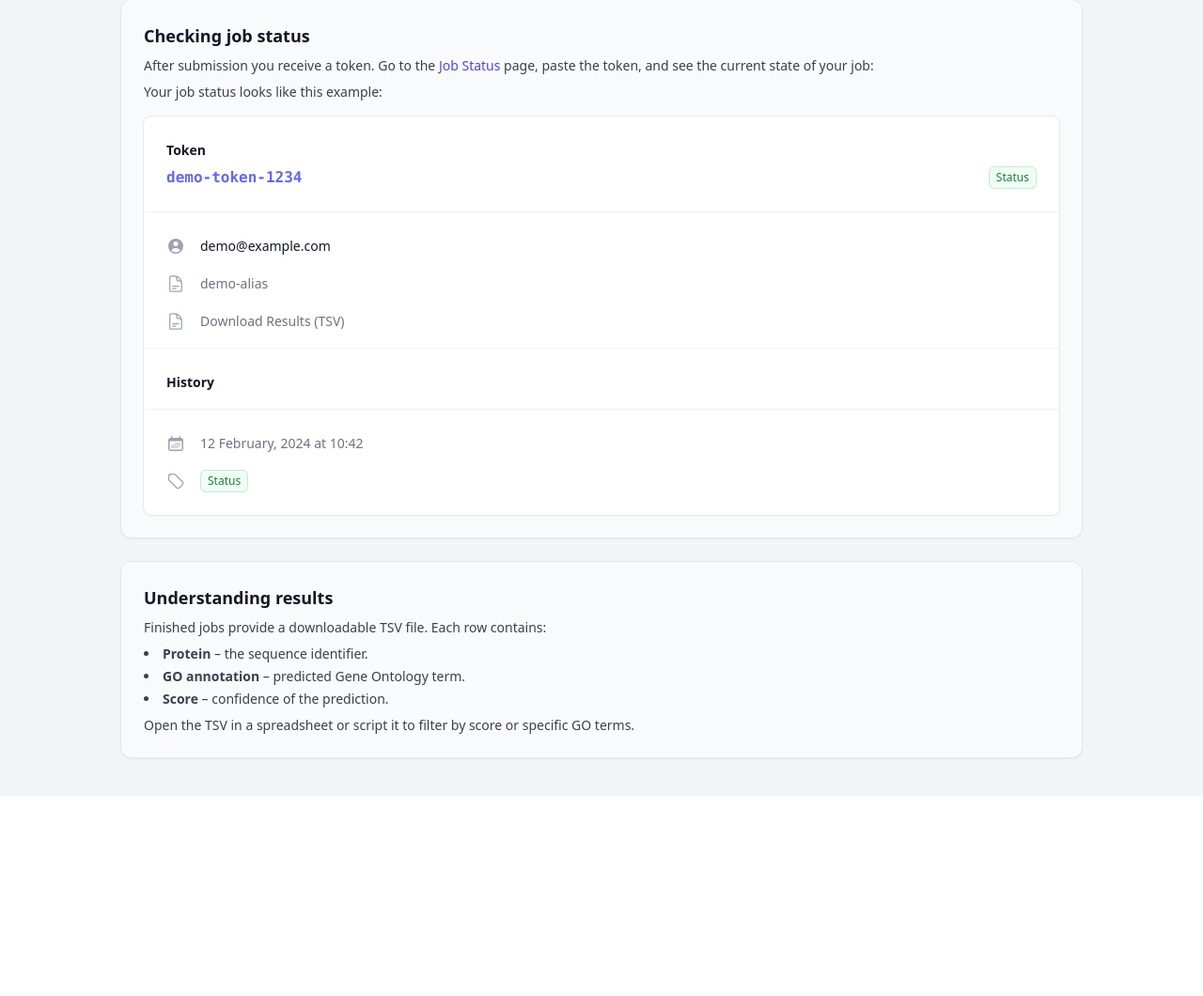
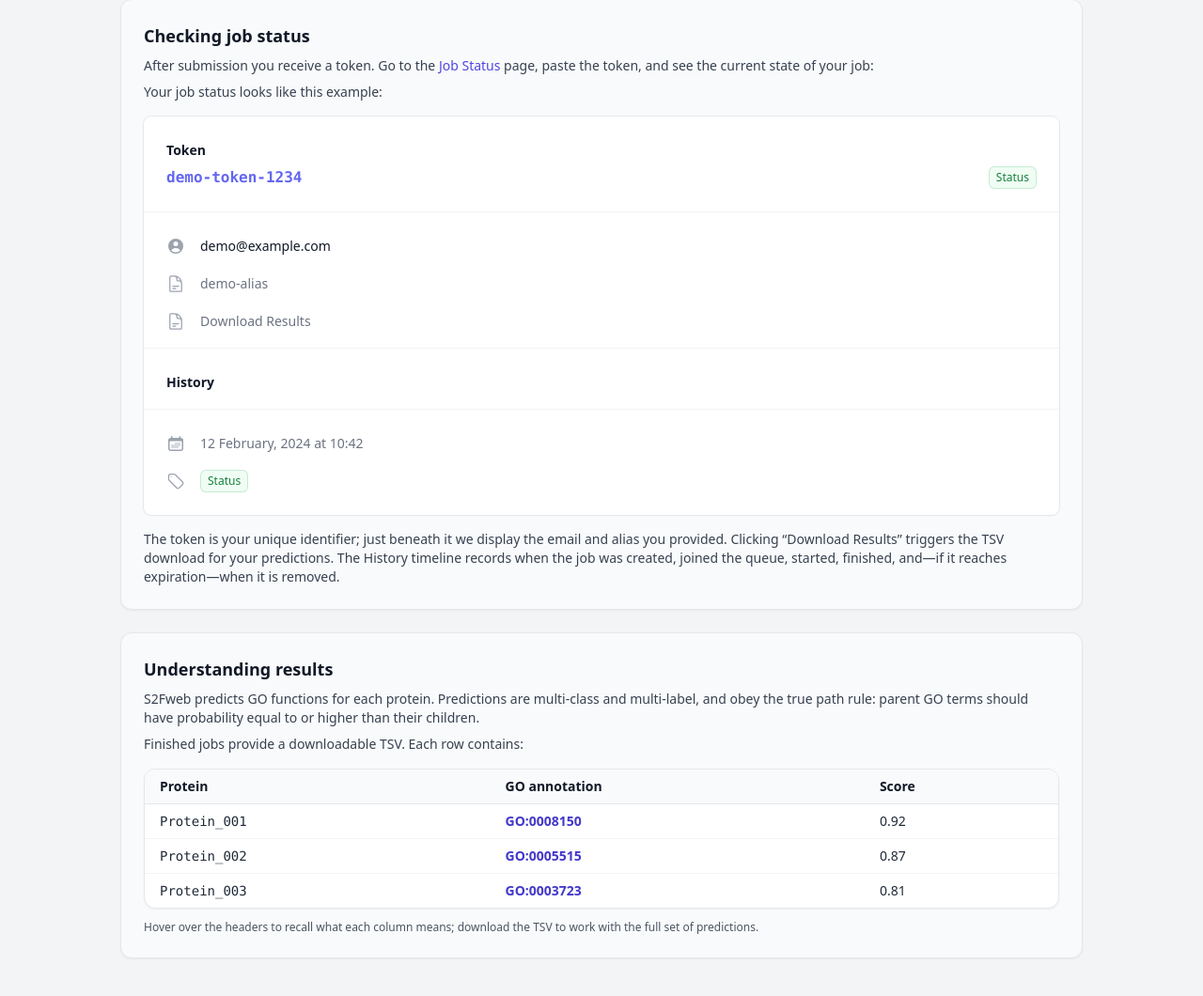
Before and after one commit to paccanarolab/s2f-web, a Python web app: template frontend/base/jinja2/base/help.html in a window 1280 px wide. Shown: the part 678-1738 px from the top of the page at 94% size. Before the commit the page ends 1487 px from the top, so only its background shows below. Run offline with Jinja, Linux system fonts and the light colour scheme; the template is opened without the code that fills it, so the values that code supplies are empty; style sheets or scripts are compiled from the project's sources.

Commit message:
Improving the help text

```diff
--- a/frontend/base/jinja2/base/help.html
+++ b/frontend/base/jinja2/base/help.html
@@ -88,7 +88,7 @@
                         </svg>
                     </dt>
                     <dd class="text-sm leading-6 text-gray-500">
-                        Download Results (TSV)
+                        Download Results
                     </dd>
                 </div>
             </dl>
@@ -124,20 +124,49 @@
                 </div>
             </dl>
         </div>
+        <p class="mt-4 text-sm text-gray-700">
+            The token is your unique identifier; just beneath it we display the email and alias you provided. Clicking “Download Results” triggers the TSV download for your predictions. The History timeline records when the job was created, joined the queue, started, finished, and—if it reaches expiration—when it is removed.
+        </p>
     </section>
 
     <section class="rounded-xl border border-gray-200 bg-gray-50 p-6 shadow-sm">
         <h2 class="text-lg font-semibold text-gray-900">Understanding results</h2>
         <p class="mt-2 text-sm text-gray-700">
-            Finished jobs provide a downloadable TSV file. Each row contains:
+            S2Fweb predicts GO functions for each protein. Predictions are multi-class and multi-label, and obey the true path rule: parent GO terms should have probability equal to or higher than their children.
         </p>
-        <ul class="mt-2 space-y-1 text-sm text-gray-700 list-disc list-inside">
-            <li><span class="font-semibold">Protein</span> – the sequence identifier.</li>
-            <li><span class="font-semibold">GO annotation</span> – predicted Gene Ontology term.</li>
-            <li><span class="font-semibold">Score</span> – confidence of the prediction.</li>
-        </ul>
         <p class="mt-2 text-sm text-gray-700">
-            Open the TSV in a spreadsheet or script it to filter by score or specific GO terms.
+            Finished jobs provide a downloadable TSV. Each row contains:
+        </p>
+        <div class="mt-4 overflow-hidden rounded-xl border border-gray-200 bg-white shadow-sm">
+            <table class="min-w-full divide-y divide-gray-200 text-sm">
+                <thead class="bg-gray-50">
+                    <tr>
+                        <th class="px-4 py-2 text-left font-semibold text-gray-900" title="Protein – the Uniprot/sequence identifier.">Protein</th>
+                        <th class="px-4 py-2 text-left font-semibold text-gray-900" title="GO annotation – predicted Gene Ontology term.">GO annotation</th>
+                        <th class="px-4 py-2 text-left font-semibold text-gray-900" title="Score – confidence of the prediction.">Score</th>
+                    </tr>
+                </thead>
+                <tbody class="divide-y divide-gray-100">
+                    <tr>
+                        <td class="px-4 py-2 text-gray-800 font-mono">Protein_001</td>
+                        <td class="px-4 py-2 text-indigo-700 font-semibold">GO:0008150</td>
+                        <td class="px-4 py-2 text-gray-800">0.92</td>
+                    </tr>
+                    <tr>
+                        <td class="px-4 py-2 text-gray-800 font-mono">Protein_002</td>
+                        <td class="px-4 py-2 text-indigo-700 font-semibold">GO:0005515</td>
+                        <td class="px-4 py-2 text-gray-800">0.87</td>
+                    </tr>
+                    <tr>
+                        <td class="px-4 py-2 text-gray-800 font-mono">Protein_003</td>
+                        <td class="px-4 py-2 text-indigo-700 font-semibold">GO:0003723</td>
+                        <td class="px-4 py-2 text-gray-800">0.81</td>
+                    </tr>
+                </tbody>
+            </table>
+        </div>
+        <p class="mt-3 text-xs text-gray-600">
+            Hover over the headers to recall what each column means; download the TSV to work with the full set of predictions.
         </p>
     </section>
 </div>
```
